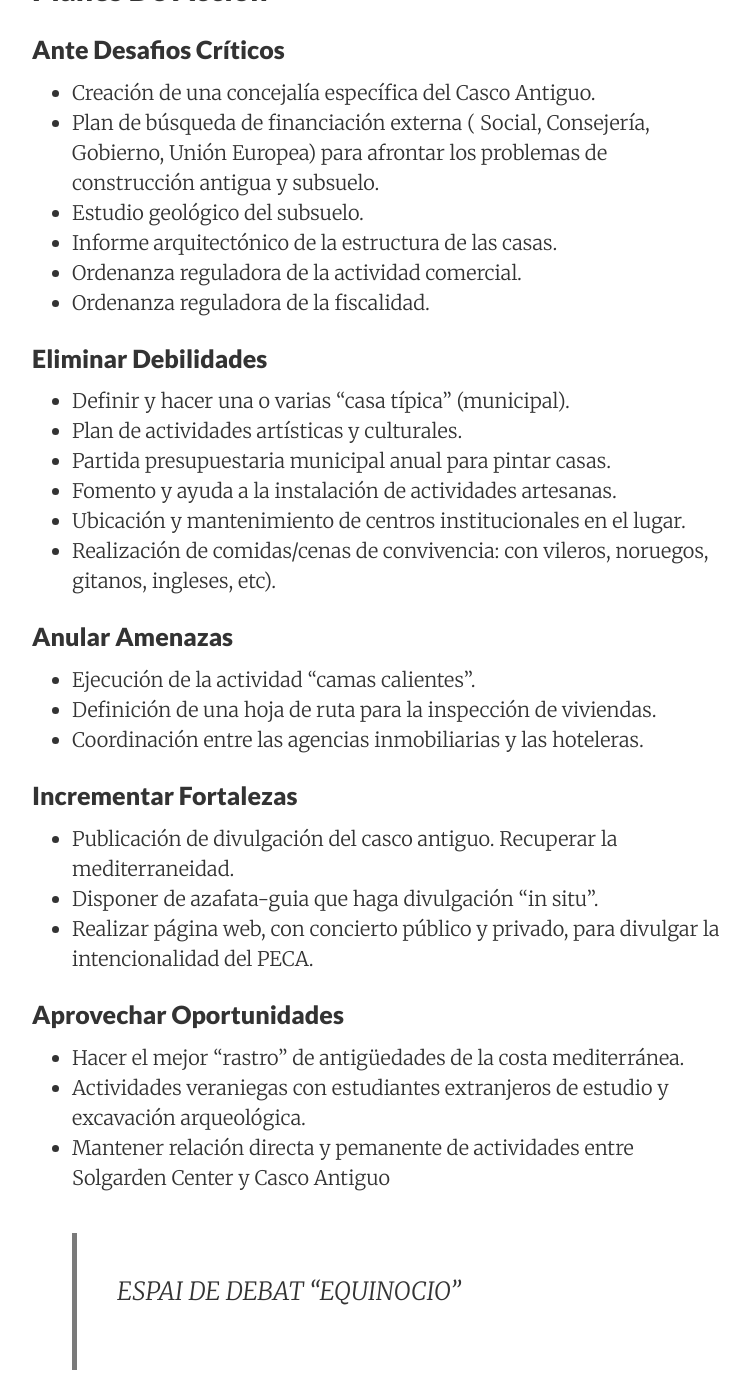
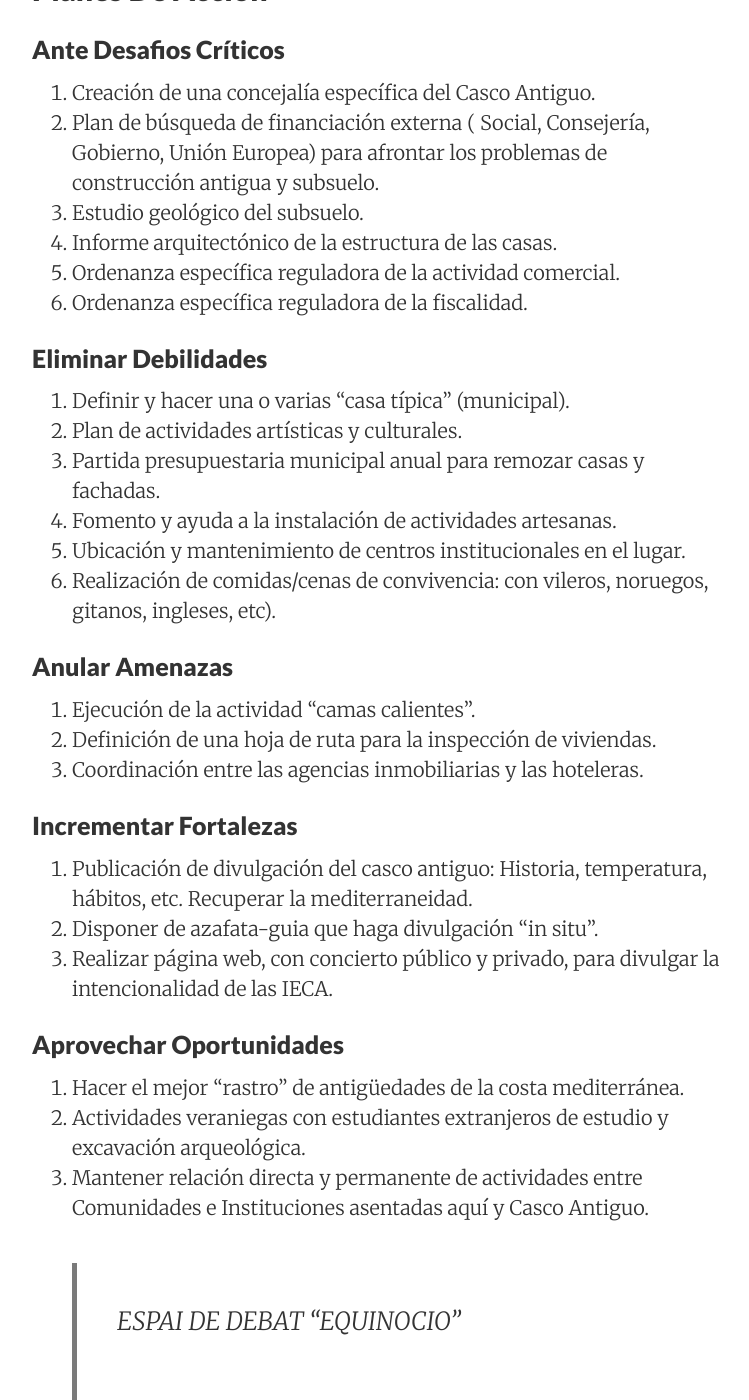
Before and after one commit to mortjac/equi, a Jekyll site: the page built from _posts/2016-05-23-ideas-estrategicas.md, in a window 1280 px wide and 1400 px high, scrolled down 3102 px. Shown: the whole window, without its empty margins (258-1007 px from the left). Built offline with Jekyll 4.4.1, drawn with Linux system fonts in a browser that asks for light colours; nearby versions of some CDN libraries.

Commit message:
Ideas
Números y cambios del reunion con Chapas en Planes de Accion.

```diff
--- a/_posts/2016-05-23-ideas-estrategicas.md
+++ b/_posts/2016-05-23-ideas-estrategicas.md
@@ -70,38 +70,39 @@ Así convertirlo en el mayor aliciente para el fomento y promoción turística d
 
 ### Ante Desafios Críticos
 
-- Creación de una concejalía específica del Casco Antiguo.
-- Plan de búsqueda de financiación externa ( Social,  Consejería, Gobierno, Unión Europea) para afrontar los problemas de construcción antigua y subsuelo.
-- Estudio geológico del subsuelo.
-- Informe arquitectónico de la estructura de las casas.
-- Ordenanza reguladora de la actividad comercial.
-- Ordenanza reguladora de la fiscalidad.
+1.  Creación de una concejalía específica del Casco Antiguo.
+2.  Plan de búsqueda de financiación externa ( Social,  Consejería, Gobierno, Unión Europea) para afrontar los problemas de construcción antigua y subsuelo.
+3.  Estudio geológico del subsuelo.
+4.  Informe arquitectónico de la estructura de las casas.
+5.  Ordenanza específica reguladora de la actividad comercial.
+6.  Ordenanza específica reguladora de la fiscalidad.
 
 ### Eliminar Debilidades
 
-- Definir y hacer una o varias “casa típica” (municipal).
-- Plan de actividades artísticas y culturales.
-- Partida presupuestaria municipal anual para pintar casas.
-- Fomento y ayuda a la instalación de actividades artesanas.
-- Ubicación y mantenimiento de centros institucionales en el lugar.
-- Realización de comidas/cenas de convivencia: con vileros, noruegos, gitanos, ingleses, etc).
+1.  Definir y hacer una o varias “casa típica” (municipal).
+2.  Plan de actividades artísticas y culturales.
+3.  Partida presupuestaria municipal anual para remozar casas y fachadas.
+4.  Fomento y ayuda a la instalación de actividades artesanas.
+5.  Ubicación y mantenimiento de centros institucionales en el lugar.
+6.  Realización de comidas/cenas de convivencia: con vileros, noruegos, gitanos, ingleses, etc).
 
 ### Anular Amenazas
 
-- Ejecución de la actividad “camas calientes”.
-- Definición de una hoja de ruta para la inspección de viviendas.
-- Coordinación entre las agencias inmobiliarias y las hoteleras.
+1.  Ejecución de la actividad “camas calientes”.
+2.  Definición de una hoja de ruta para la inspección de viviendas.
+3.  Coordinación entre las agencias inmobiliarias y las hoteleras.
 
 ### Incrementar Fortalezas
 
-- Publicación de divulgación del casco antiguo. Recuperar la mediterraneidad.
-- Disponer de azafata-guia que haga divulgación “in situ”.
-- Realizar página web, con concierto público y privado, para divulgar la intencionalidad del PECA.
+1.  Publicación de divulgación del casco antiguo: Historia, temperatura, hábitos, etc. Recuperar la mediterraneidad.
+2.  Disponer de azafata-guia que haga divulgación “in situ”.
+3.  Realizar página web, con concierto público y privado, para divulgar la intencionalidad de las IECA.
 
 ### Aprovechar Oportunidades
 
-- Hacer el mejor “rastro” de antigüedades de la costa mediterránea.
-- Actividades veraniegas con estudiantes extranjeros de estudio y excavación arqueológica.
-- Mantener relación directa y pemanente de actividades entre Solgarden Center y Casco Antiguo
+1.  Hacer el mejor “rastro” de antigüedades de la costa mediterránea.
+2.  Actividades veraniegas con estudiantes extranjeros de estudio y excavación arqueológica.
+3.  Mantener relación directa y permanente de actividades entre Comunidades e Instituciones asentadas aquí y Casco Antiguo.
+
 
 > ESPAI DE DEBAT “EQUINOCIO”
```
